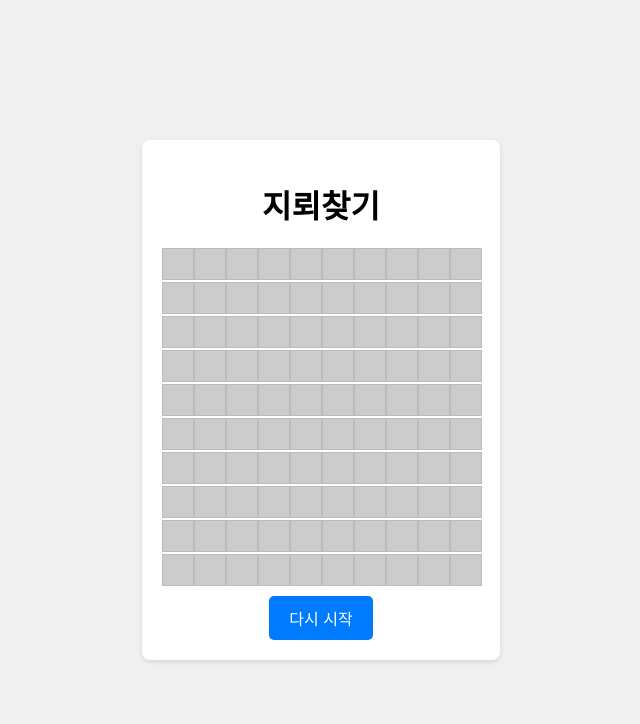
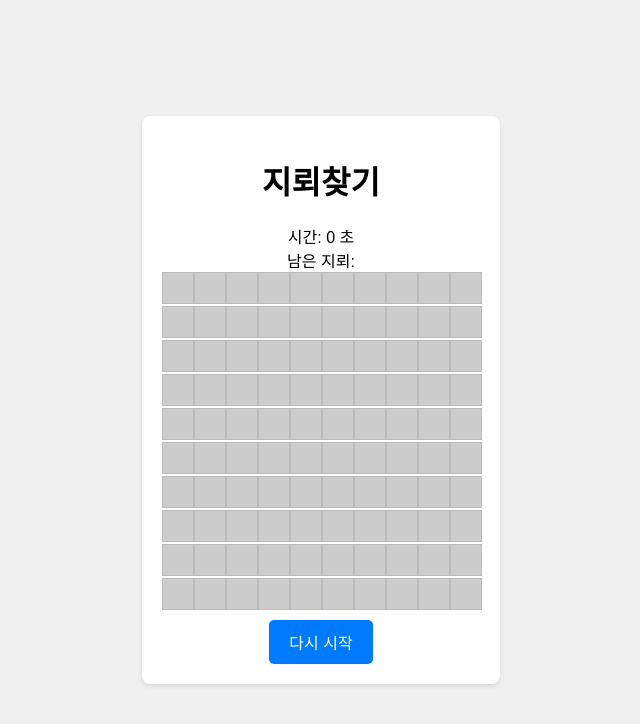
Before and after one commit to Tin-0111/minefind, a plain HTML site: page index.html in a window 1280 px wide. Shown: the whole page, without its empty margins (319-959 px from the left). Drawn offline with Linux system fonts and the light colour scheme.

Commit message:
Update index.html

```diff
--- a/index.html
+++ b/index.html
@@ -3,12 +3,16 @@
 <head>
     <meta charset="UTF-8">
     <meta name="viewport" content="width=device-width, initial-scale=1.0">
-    <title>간단한 지뢰찾기</title>
+    <title>지뢰찾기</title>
     <link rel="stylesheet" href="style.css">
 </head>
 <body>
     <div class="container">
         <h1>지뢰찾기</h1>
+        <div class="status">
+            <div>시간: <span id="timer">0</span> 초</div>
+            <div>남은 지뢰: <span id="mines-left"></span></div>
+        </div>
         <div id="board"></div>
         <div id="message"></div>
         <button id="reset-button">다시 시작</button>
```
